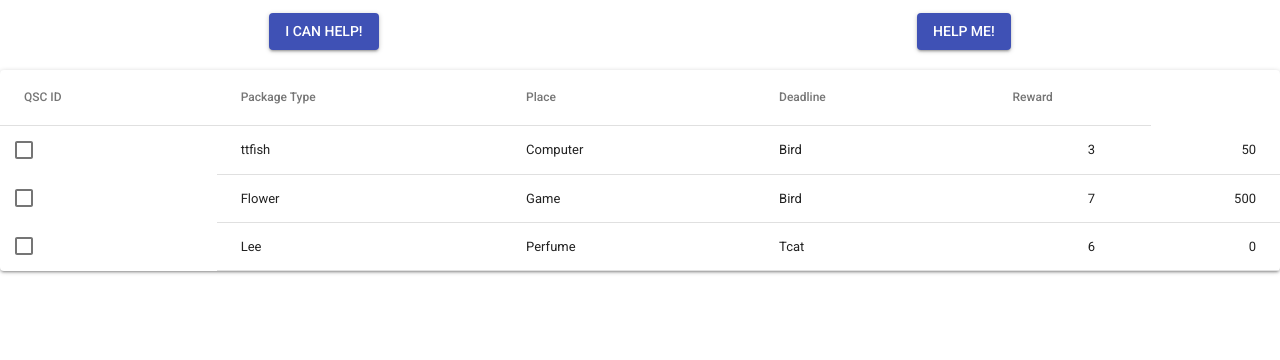
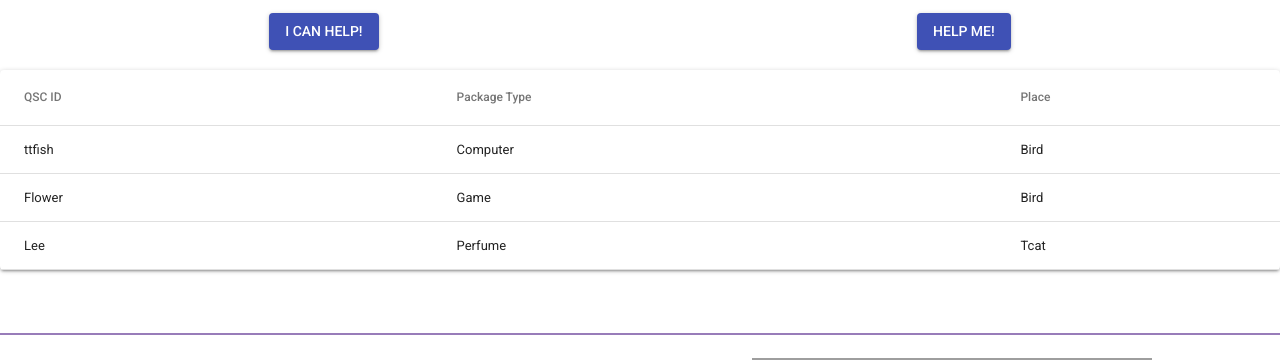
Before and after one commit to fish98/Edap, a React (Create React App) app: page / in a window 1280 px wide. Shown: the part 386-746 px from the top of the page. Built offline with nearby package versions, Linux system fonts and the light colour scheme; grey boxes are pictures that could not be loaded.

Commit message:
reconstruct code

```diff
--- a/src/App.css
+++ b/src/App.css
@@ -7,7 +7,7 @@
 }
 
 .mainContent{
-  height: 1000px
+  /* height: 1000px */
 }
 
 .dashBoard{
--- a/src/App.js
+++ b/src/App.js
@@ -7,13 +7,13 @@ import TableCell from '@material-ui/core/TableCell'
 import TableHead from '@material-ui/core/TableHead'
 import TableRow from '@material-ui/core/TableRow'
 import Paper from '@material-ui/core/Paper'
-import Checkbox from '@material-ui/core/Checkbox'
+// import Checkbox from '@material-ui/core/Checkbox'
 
 import './App.css'
 import Footer from './footer'
 import Header from './header'
 
-const fetch = require('node-fetch')
+// const fetch = require('node-fetch')
 
 const List = [
   {"Id": "ttfish",
@@ -35,52 +35,33 @@ const List = [
   "Reward": 0
 }]
 
-const selected = []
+class App extends Component {
 
-const onSelect = (index) => {
-  if(selected.indexOf(index)){
-    selected.splice(selected.indexOf(index))
-  } else {
-    selected.push(index)
+  state = {
+    // checked: []
   }
 
-}
+  // handleToggle = value => () => {
+  //   const { checked } = this.state
+  //   const currentIndex = checked.indexOf(value)
+  //   const newChecked = [...checked]
 
-const Request =
-    <div className="requests">
-        <Paper className="requestPaper">
-          <Table className="requestTable">
-            <TableHead>
-              <TableRow>
-                <TableCell>QSC ID</TableCell>
-                <TableCell>Package Type</TableCell>
-                <TableCell>Place</TableCell>
-                <TableCell>Deadline</TableCell>
-                <TableCell>Reward</TableCell>
-              </TableRow>
-            </TableHead>
-            <TableBody>
-              {List.map((item, index) => {
-                return (
-                  <TableRow key={index}>
-                    <Checkbox
-                      checked={selected.indexOf(index) !== -1}
-                      onChange={onSelect(index)}
-                    />
-                    <TableCell>{item.Id}</TableCell>
-                    <TableCell>{item.Package}</TableCell>
-                    <TableCell>{item.Place}</TableCell>
-                    <TableCell numeric>{item.deadLine}</TableCell>
-                    <TableCell numeric>{item.Reward}</TableCell>
-                  </TableRow>
-                )
-              })}
-            </TableBody>
-          </Table>
-        </Paper>
-    </div>
+  //   if (currentIndex === -1) {
+  //     newChecked.push(value);
+  //   } else {
+  //     newChecked.splice(currentIndex, 1)
+  //   }
 
-class App extends Component {
+  //   this.setState({
+  //     checked: newChecked
+  //   })
+
+  // }
+
+  showDetail = () => {
+
+  }
+
   render() {
     return (
       <div className="App">
@@ -100,9 +81,45 @@ class App extends Component {
             </Button>
           </div>
 
-          {Request}
+          {<div className="requests">
+            <Paper className="requestPaper">
+              <Table className="requestTable">
+                <TableHead>
+                  <TableRow>
+                    {/* <TableCell>Assistance</TableCell> */}
+                    <TableCell>QSC ID</TableCell>
+                    <TableCell>Package Type</TableCell>
+                    <TableCell>Place</TableCell>
+                    {/* <TableCell>Deadline</TableCell>
+                    <TableCell>Reward</TableCell> */}
+                  </TableRow>
+                </TableHead>
+                <TableBody>
+                  {List.map((item,index) => (
+                    <TableRow key={index} onClick={this.showDetail}>
+                    {/* <TableCell>
+                      <Checkbox
+                      checked={this.state.checked.indexOf(index) !== -1}
+                      onClick={this.handleToggle(index)}
+                      />
+                      <Button variant="contained" color="primary">
+                        Help Me!
+                    </Button>
+                    </TableCell> */}
+                    <TableCell>{item.Id}</TableCell>
+                    <TableCell>{item.Package}</TableCell>
+                    <TableCell>{item.Place}</TableCell>
+                    {/* <TableCell numeric>{item.deadLine}</TableCell>
+                    <TableCell numeric>{item.Reward}</TableCell> */}
+                  </TableRow>
+                      ))}
+                </TableBody>
+              </Table>
+            </Paper>
+          </div>}
+        </div>
 
-        </div>
+        <div style={{"height": "100px"}}></div>
 
         <Footer />
 
```
